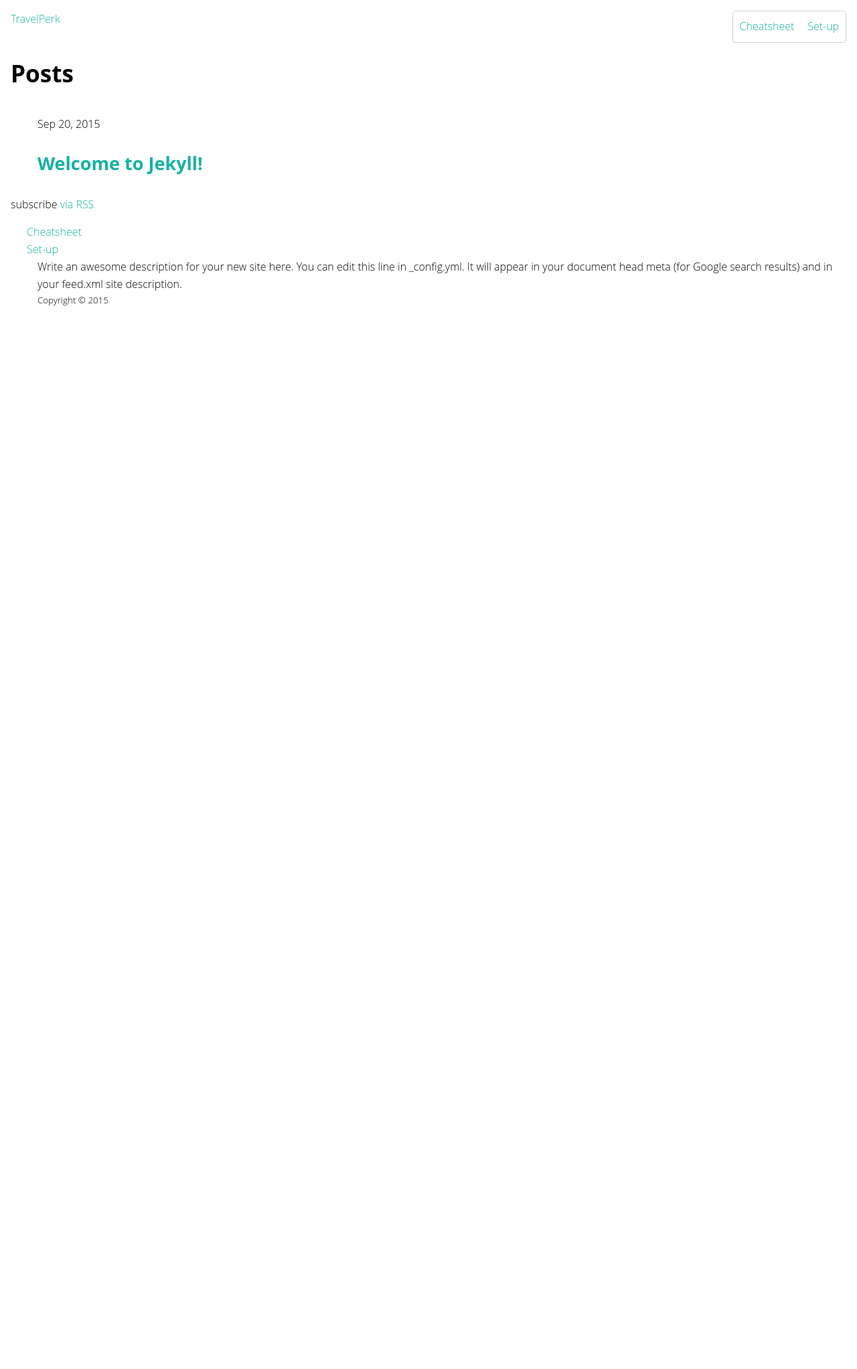
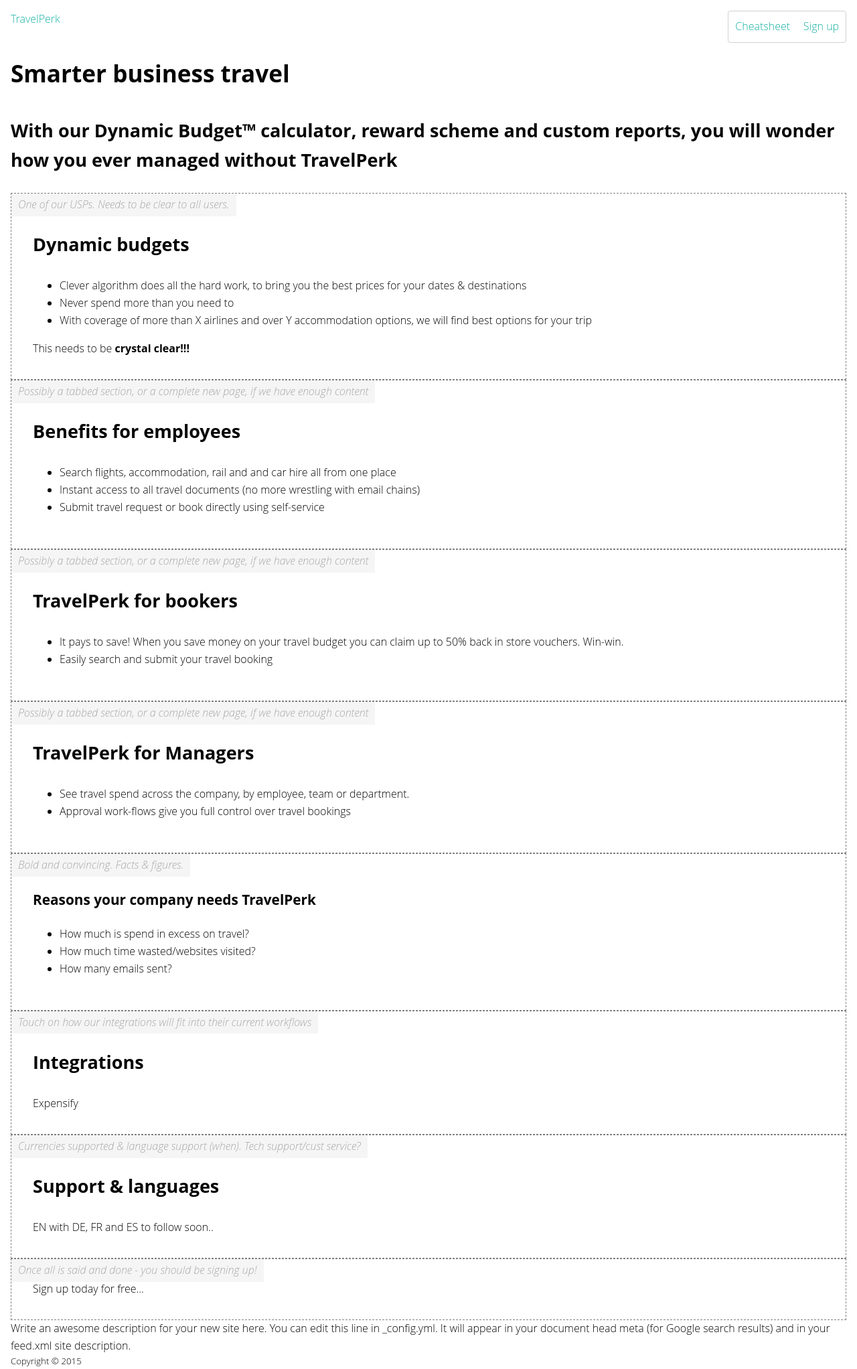
Before and after one commit to northswiss/jekyll-boilerplate, a Jekyll site: the page built from index.html, in a window 1280 px wide. Shown: the whole page at 67% size. Built offline with Jekyll 4.4.1, drawn with Linux system fonts in a browser that asks for light colours; nearby versions of some CDN libraries; before the commit the page ends 900 px from its top, so only the background shows below that.

Commit message:
Adding initial content blocks

```diff
--- a/_layouts/default.html
+++ b/_layouts/default.html
@@ -19,8 +19,6 @@
   </div>
 </div>
 
-{% include nav.html context="/team/" %}
-
 {% include footer.html %}
 
 </body>
--- a/_sass/_html-elements.scss
+++ b/_sass/_html-elements.scss
@@ -354,7 +354,7 @@
   padding: 0;
 }
 li {
-  list-style: none;
+
 }
 
 // M
--- a/_sass/_modifiers.scss
+++ b/_sass/_modifiers.scss
@@ -23,6 +23,22 @@
     -webkit-box-shadow: $top $left $blur $spread $color;
     -moz-box-shadow: $top $left $blur $spread $color;
     box-shadow: $top $left $blur $spread $color;
+  }
+}
+
+.block {
+  border: 1px dashed $gray;
+  padding: 2em;
+  position: relative;
+
+  header{
+    background: $gray-lightest;
+    color: $gray-light;
+    font-style: italic;
+    padding: 4px 10px;
+    position: absolute;
+    top: 0;
+    left: 0;
   }
 }
 
--- a/index.html
+++ b/index.html
@@ -2,22 +2,65 @@
 layout: default
 ---
 
-<div class="home">
+<h1>Smarter business travel</h1>
+<h2>With our Dynamic Budget&trade; calculator, reward scheme and custom reports, you will wonder how you ever managed without TravelPerk</h2>
 
-  <h1 class="page-heading">Posts</h1>
+<div class="block">
+    <header>One of our USPs. Needs to be clear to all users.</header>
+    <h2>Dynamic budgets</h2>
+    <ul>
+        <li>Clever algorithm does all the hard work, to bring you the best prices for your dates &amp; destinations</li>
+        <li>Never spend more than you need to</li>
+        <li>With coverage of more than X airlines and over Y accommodation options, we will find best options for your trip</li>
+    </ul>
+    <p>This needs to be <strong>crystal clear!!!</strong></p>
+</div>
 
-  <ul class="post-list">
-    {% for post in site.posts %}
-    <li>
-      <span class="post-meta">{{ post.date | date: "%b %-d, %Y" }}</span>
-
-      <h2>
-        <a class="post-link" href="{{ post.url | prepend: site.baseurl }}">{{ post.title }}</a>
-      </h2>
-    </li>
-    {% endfor %}
-  </ul>
-
-  <p class="rss-subscribe">subscribe <a href="{{ "/feed.xml" | prepend: site.baseurl }}">via RSS</a></p>
-
+<div class="block">
+    <header>Possibly a tabbed section, or a complete new page, if we have enough content</header>
+    <h2>Benefits for employees</h2>
+    <ul>
+        <li>Search flights, accommodation, rail and and car hire all from one place</li>
+        <li>Instant access to all travel documents (no more wrestling with email chains)</li>
+        <li>Submit travel request or book directly using self-service</li>
+    </ul>
 </div>
+<div class="block">
+    <header>Possibly a tabbed section, or a complete new page, if we have enough content</header>
+    <h2>TravelPerk for bookers</h2>
+    <ul>
+        <li>It pays to save! When you save money on your travel budget you can claim up to 50% back in store vouchers. Win-win.</li>
+        <li>Easily search and submit your travel booking</li>
+    </ul>
+</div>
+<div class="block">
+    <header>Possibly a tabbed section, or a complete new page, if we have enough content</header>
+    <h2>TravelPerk for Managers</h2>
+    <ul>
+        <li>See travel spend across the company, by employee, team or department.</li>
+        <li>Approval work-flows give you full control over travel bookings</li>
+    </ul>
+</div>
+<div class="block">
+    <header>Bold and convincing. Facts & figures.</header>
+    <h3>Reasons your company needs TravelPerk</h3>
+    <ul>
+        <li>How much is spend in excess on travel?</li>
+        <li>How much time wasted/websites visited?</li>
+        <li>How many emails sent?</li>
+    </ul>
+</div>
+<div class="block">
+    <header>Touch on how our integrations will fit into their current workflows</header>
+    <h2>Integrations</h2>
+    <p>Expensify</p>
+</div>
+<div class="block">
+    <header>Currencies supported & language support (when). Tech support/cust service?</header>
+    <h2>Support & languages</h2>
+    <p>EN with DE, FR and ES to follow soon..</p>
+</div>
+<div class="block">
+    <header>Once all is said and done - you should be signing up!</header>
+    Sign up today for free...
+</div>
```
Also changed, not shown: pages/set-up.md (deleted, +0 -13 lines), pages/sign-up.html (added, +9 -0 lines), readme.md.
